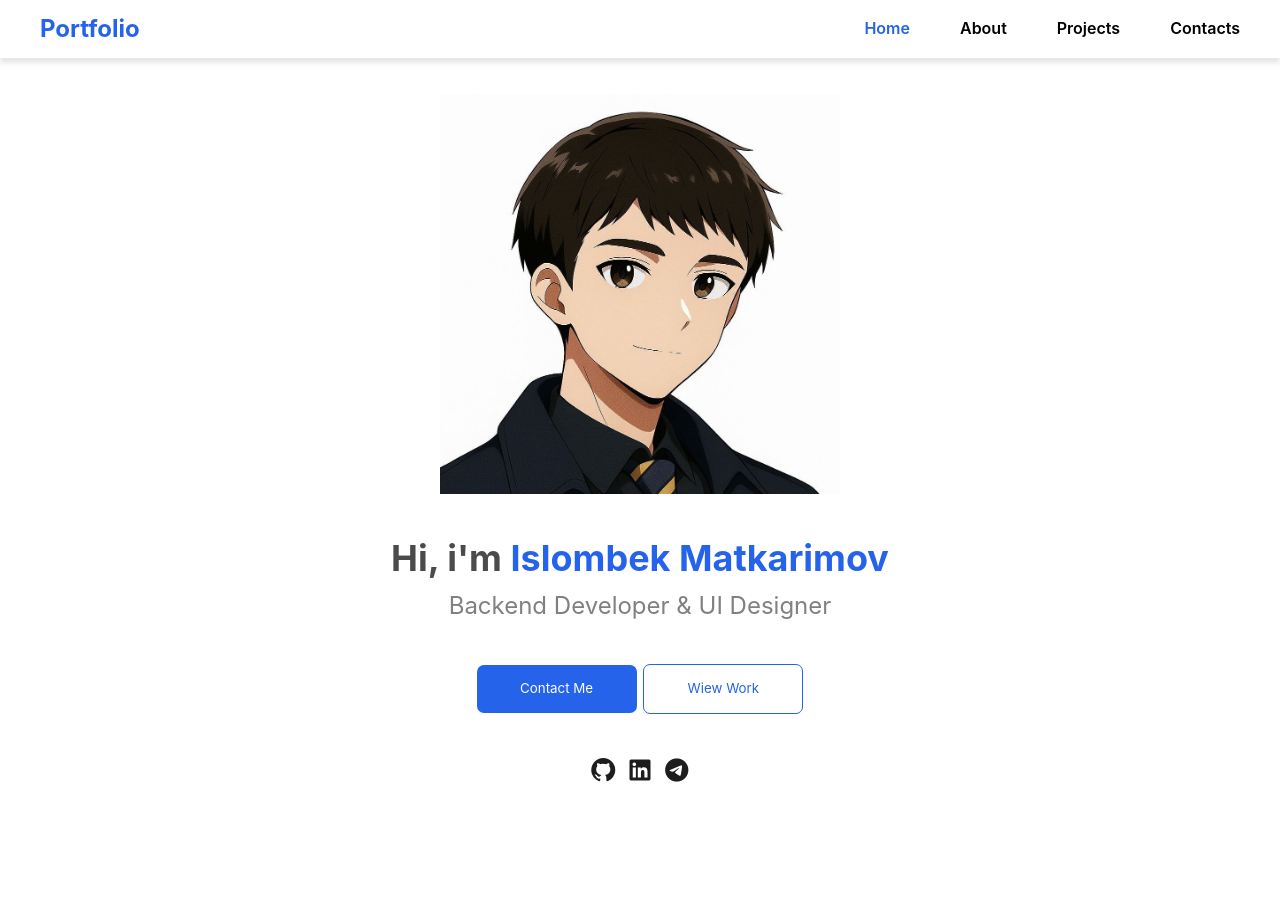
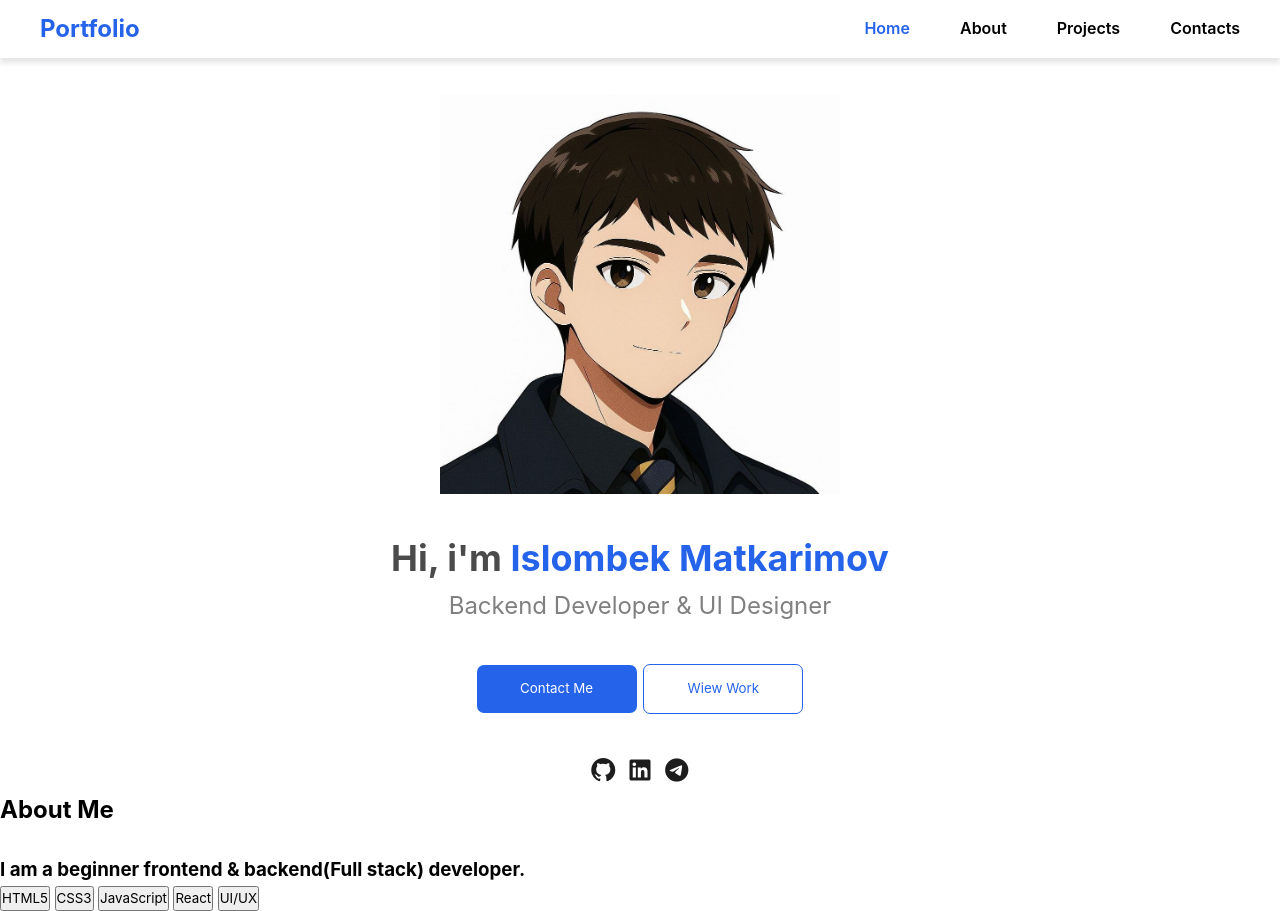
Before and after one commit to Islombek175/My-Personal-Website, a plain HTML site: page index.html in a window 1280 px wide. Before the commit the page ends 800 px from the top, so only its background shows below. Drawn offline with Linux system fonts and the light colour scheme.

Commit message:
about me section qo'shildi

```diff
--- a/index.html
+++ b/index.html
@@ -44,6 +44,16 @@
 			</div>
 		</div>
 	</section>
+	<section class="about-me">
+		<h1>About Me</h1>
+		<br>
+		<h3>I am a beginner frontend & backend(Full stack) developer.</h3>
+		<button>HTML5</button>
+		<button>CSS3</button>
+		<button>JavaScript</button>
+		<button>React</button>
+		<button>UI/UX</button>
+	</section>
 </body>
 
 </html>
```
